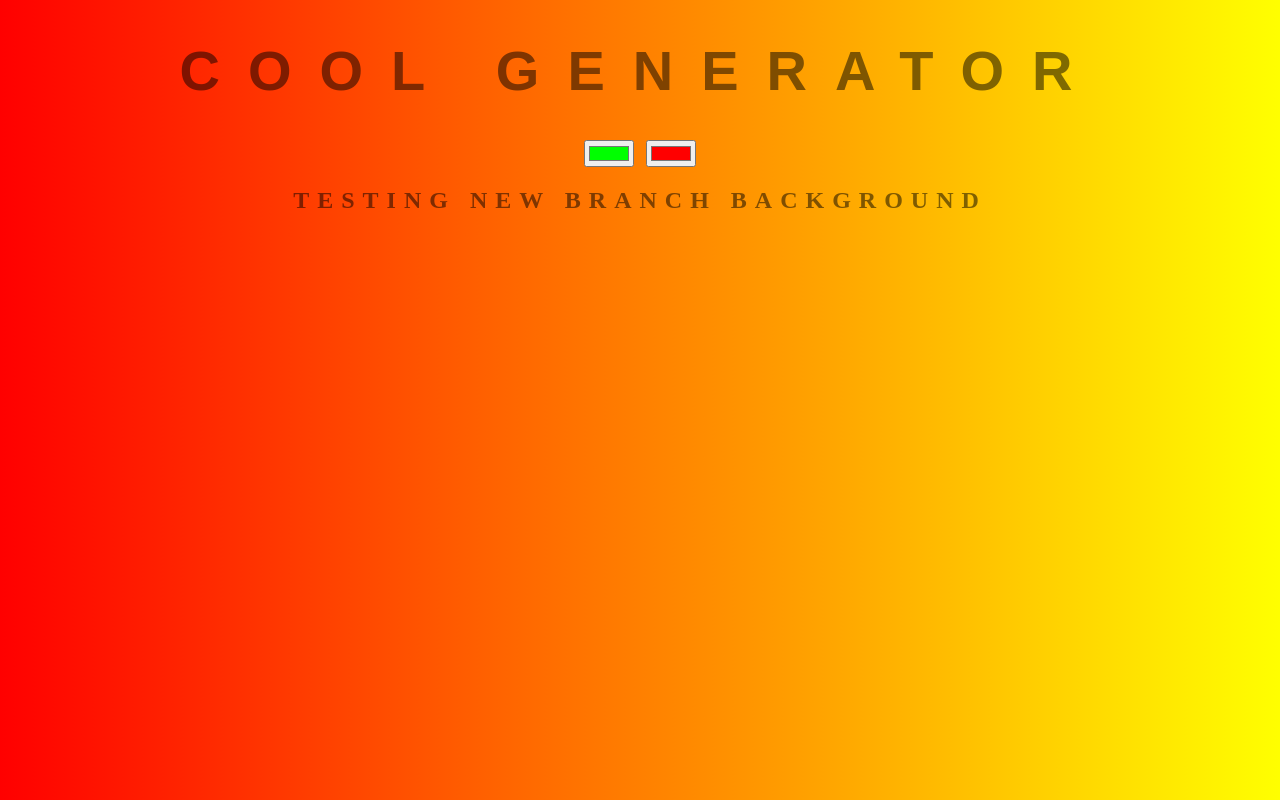
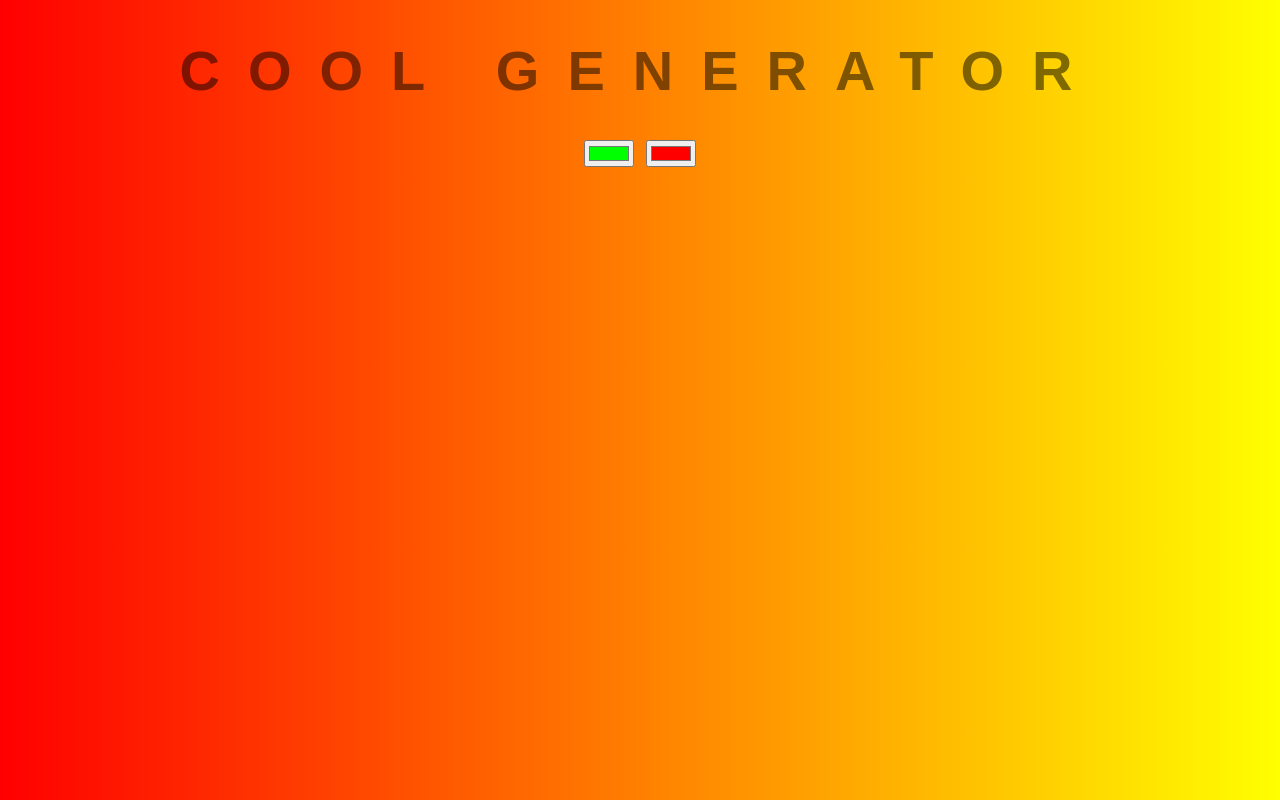
Before and after one commit to hyakku/JS-testing, a plain HTML site: page index.html in a window 1280 px wide. Drawn offline with Linux system fonts and the light colour scheme.

Commit message:
Deleting H2 fucka

```diff
--- a/index.html
+++ b/index.html
@@ -8,7 +8,6 @@
 	<h1>Cool Generator</h1>
 	<input class="color1" type="color" name="color1" value="#00ff00">
 	<input class="color2" type="color" name="color2" value="#ff0000">
-	<h2>Testing New Branch Background</h2>
 	<h3></h3>
 	<script type="text/javascript" src="script.js"></script>
 </body>
```
